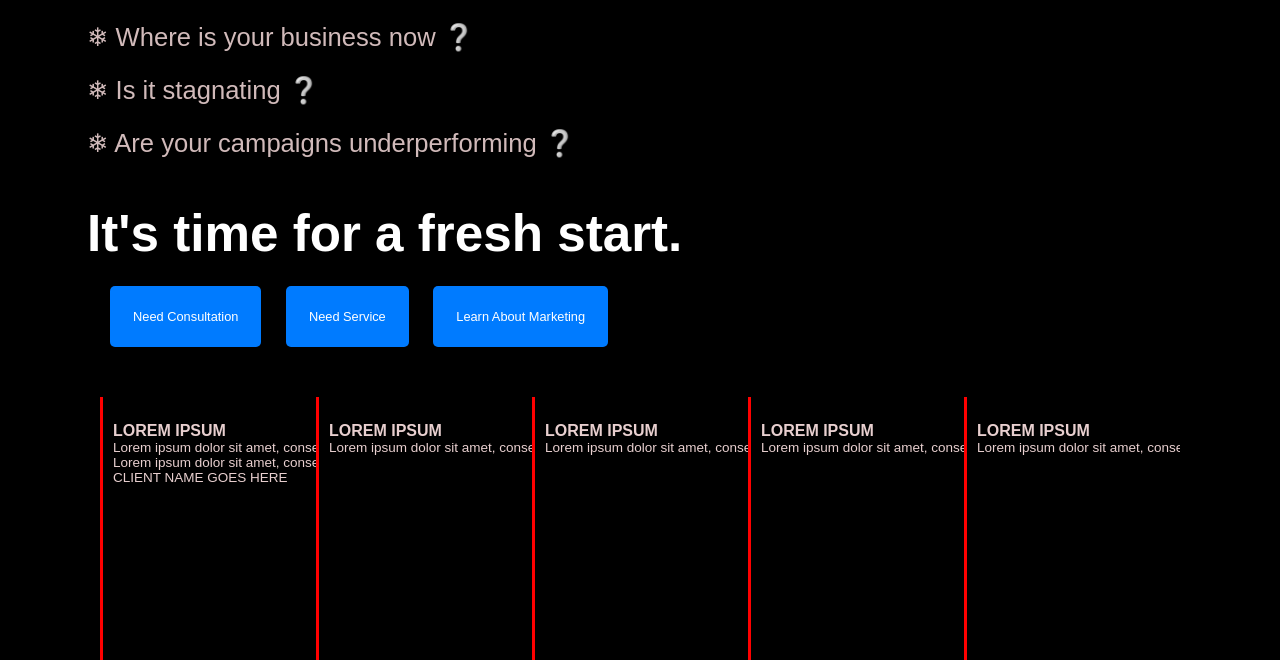
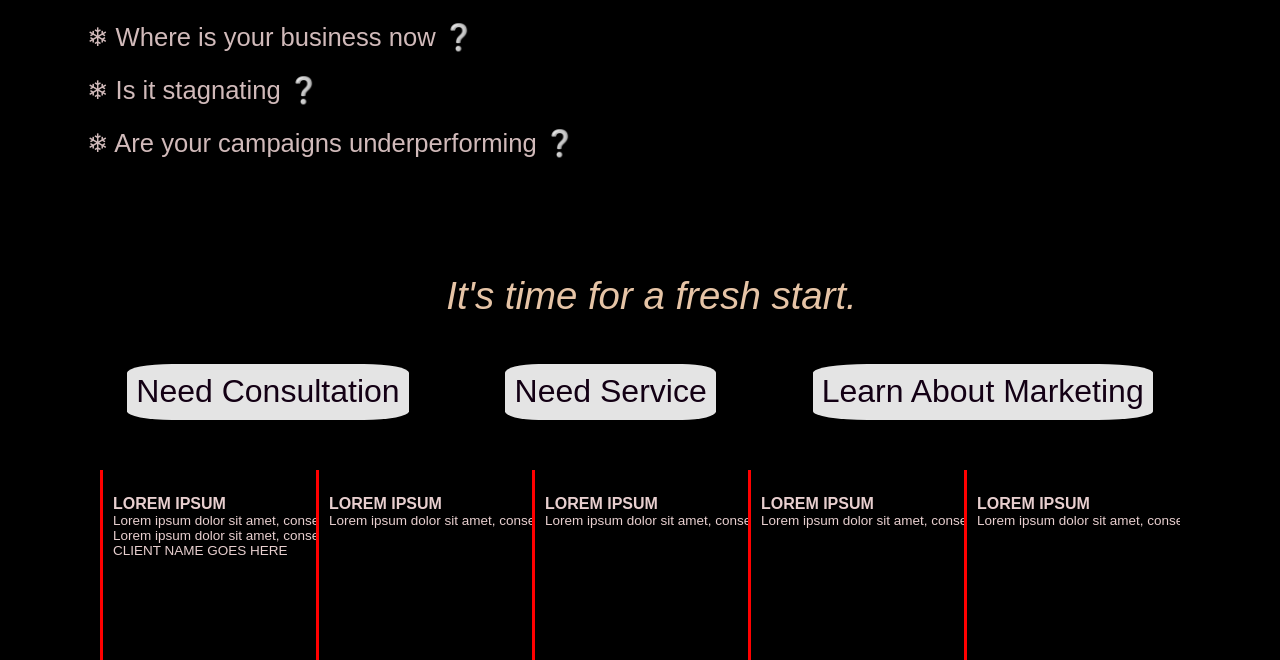
Before and after one commit to prasunbhattacharyay30/main, a Flask app: page / in a window 1280 px wide. Shown: the part 962-1622 px from the top of the page. Run offline with Flask 3, Linux system fonts and the light colour scheme.

```diff
--- a/templates/index.html
+++ b/templates/index.html
@@ -50,12 +50,15 @@
         }
     }
 
-    .section_1_items.animate h2 {
-        color: #fff;
-        font-size: 4vw;
+    .section_1_items.animate .start {
+        text-align: center;
+        color: peachpuff;
+        font-family: Verdana, Geneva, Tahoma, sans-serif;
+        font-size: 3vw;
         padding: 2%;
-        opacity: 1;
-        animation: h2r 8s;
+        opacity: .9;
+        animation: h2r 6s;
+        margin-top: 8%;
     }
 
     @keyframes h2r {
@@ -82,22 +85,41 @@
 
 
     .section_1_items.animate .button {
-        animation: moveLeftRight 6s;
+        text-align: center;
+        margin-top: 2%;
+        opacity: 0.8;
+        animation: moveLeftRight 10s;
     }
 
 
 
     @keyframes moveLeftRight {
         0% {
-            transform: translateX(-100vw);
+            opacity: 0;
         }
 
         50% {
-            transform: translateX(50px);
+           opacity: 0;
         }
 
+        60% {
+            opacity: .0;
+         }
+
+         60% {
+            opacity: .40;
+         }
+
+         80% {
+            opacity: .80;
+         }
+
+         80% {
+            opacity: 1;
+         }
+
         100% {
-            transform: translateX(0);
+            opacity: .80;
         }
     }
 
@@ -119,14 +141,15 @@
     }
 
     .btn {
-        background-color: #007BFF;
-        color: #fff;
-        padding: 2%;
+        background-color: #ffffff;
+        color: #160017;
+        padding: 0.80%;
         border: none;
-        border-radius: 5px;
-        margin-right: 20px;
+        border-radius: 16%;
+        margin-right: 4%;
+        margin-left: 4%;
         cursor: pointer;
-        font-size: 1vw;
+        font-size: 2.5vw;
 
     }
 
@@ -305,14 +328,16 @@
             <p class="p1"> <span> &#10052 </span> Where is your business now <span> &#10068 </span></p>
             <p class="p2"> <span> &#10052 </span> Is it stagnating <span> &#10068 </span></p>
             <p class="p3"> <span> &#10052 </span> Are your campaigns underperforming <span> &#10068 </span></p>
-            <h2 class="start"> <span class="h2tag">It's time for a fresh start.</span></h2>
+            <p class="start"><i> It's time for a fresh start.</i></p>
             <div class="button">
-                <button style="margin-left: 4%;" class="btn">Need Consultation</button>
+                <button class="btn">Need Consultation</button>
                 <button class="btn">Need Service</button>
                 <button class="btn">Learn About Marketing</button>
             </div>
         </div>
     </div>
+
+
 </section>
 <script>
     document.addEventListener('DOMContentLoaded', function () {
```
